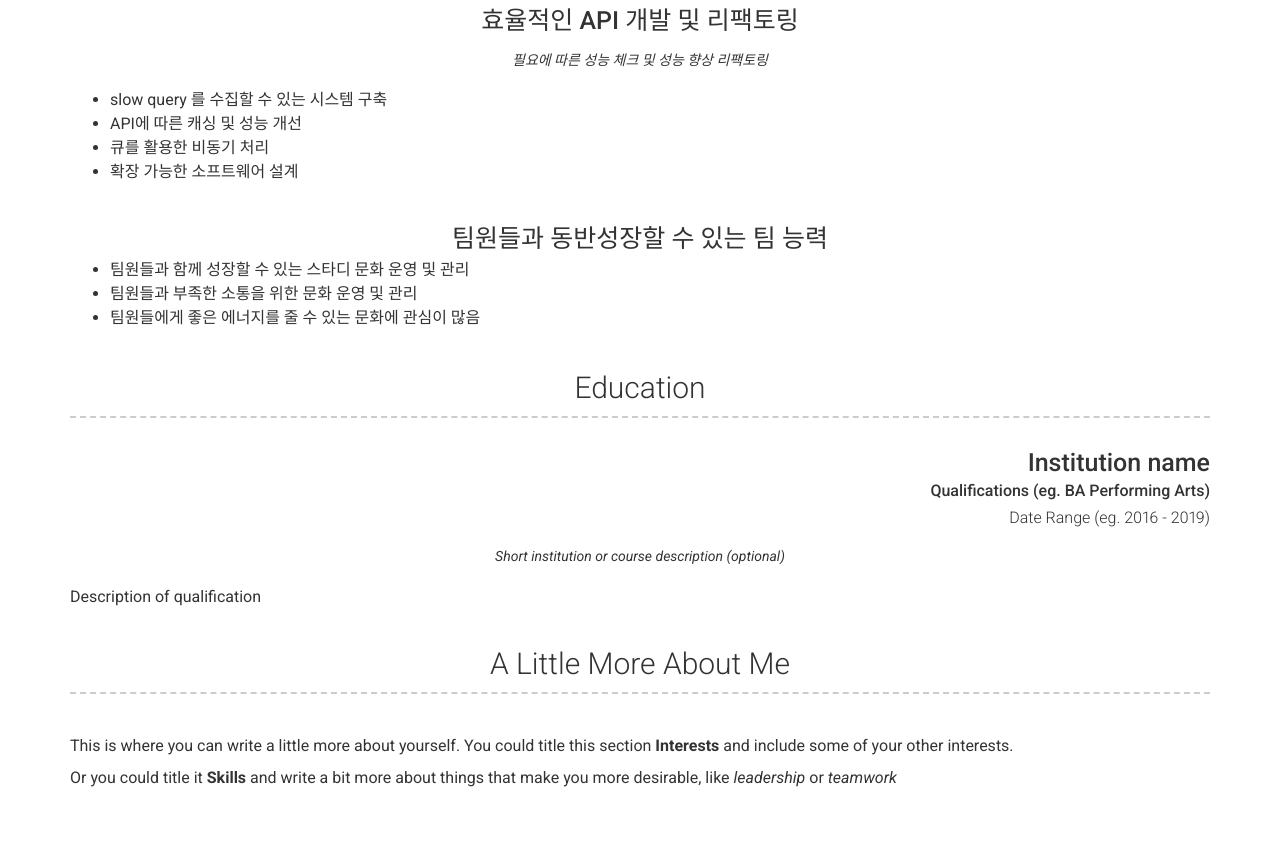
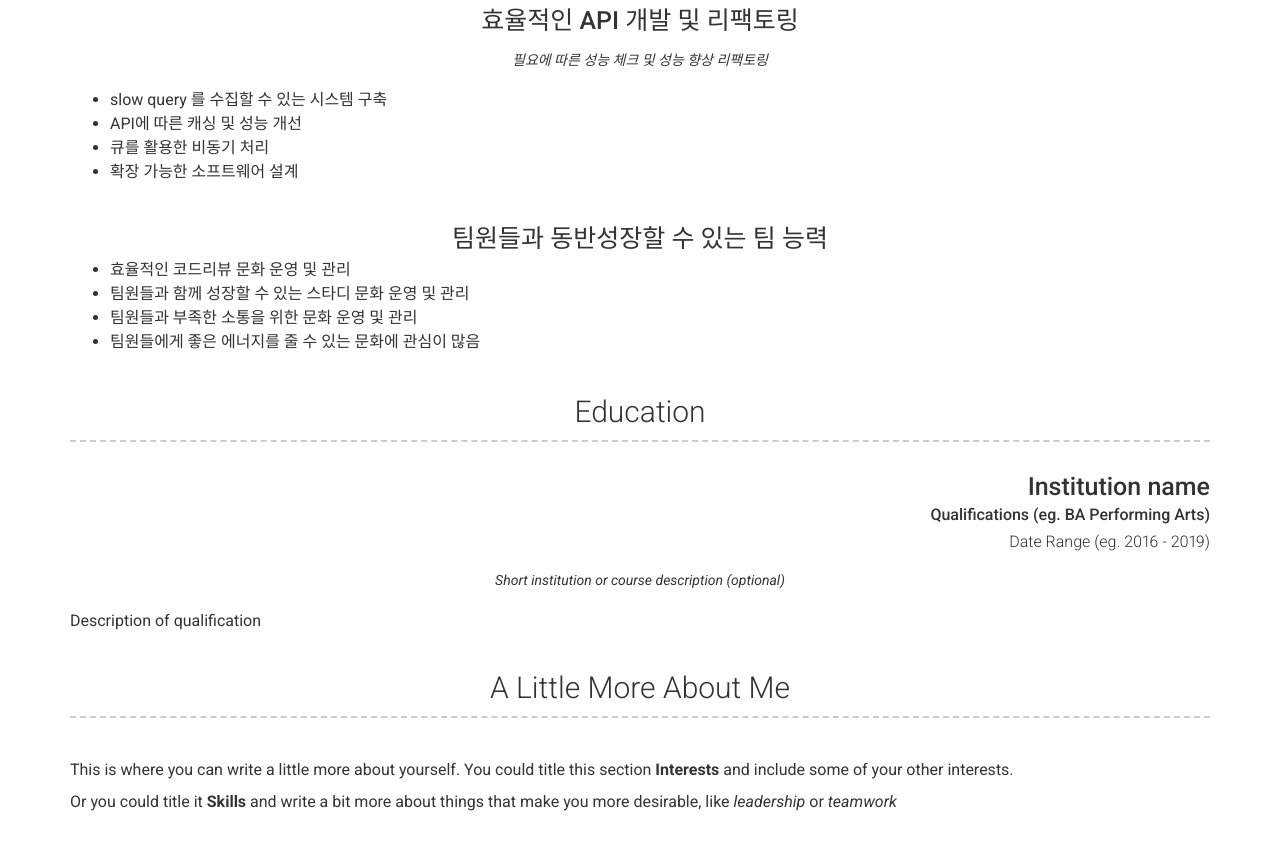
Before and after one commit to mystyle2006/mystyle2006.github.io, a Jekyll site: the page built from index.md, in a window 1280 px wide and 900 px high, scrolled down 2314 px. Shown: the top 850 px of the window. Built offline with Jekyll 4.4.1, drawn with Linux system fonts in a browser that asks for light colours; nearby versions of some CDN libraries.

Commit message:
역량에 코드리뷰 추가

```diff
--- a/_config.yml
+++ b/_config.yml
@@ -163,6 +163,7 @@ content:
         caption:
         quote:
         description: | # this will include new lines to allow paragraphs
+          - 효율적인 코드리뷰 문화 운영 및 관리
           - 팀원들과 함께 성장할 수 있는 스타디 문화 운영 및 관리
           - 팀원들과 부족한 소통을 위한 문화 운영 및 관리
           - 팀원들에게 좋은 에너지를 줄 수 있는 문화에 관심이 많음
```
